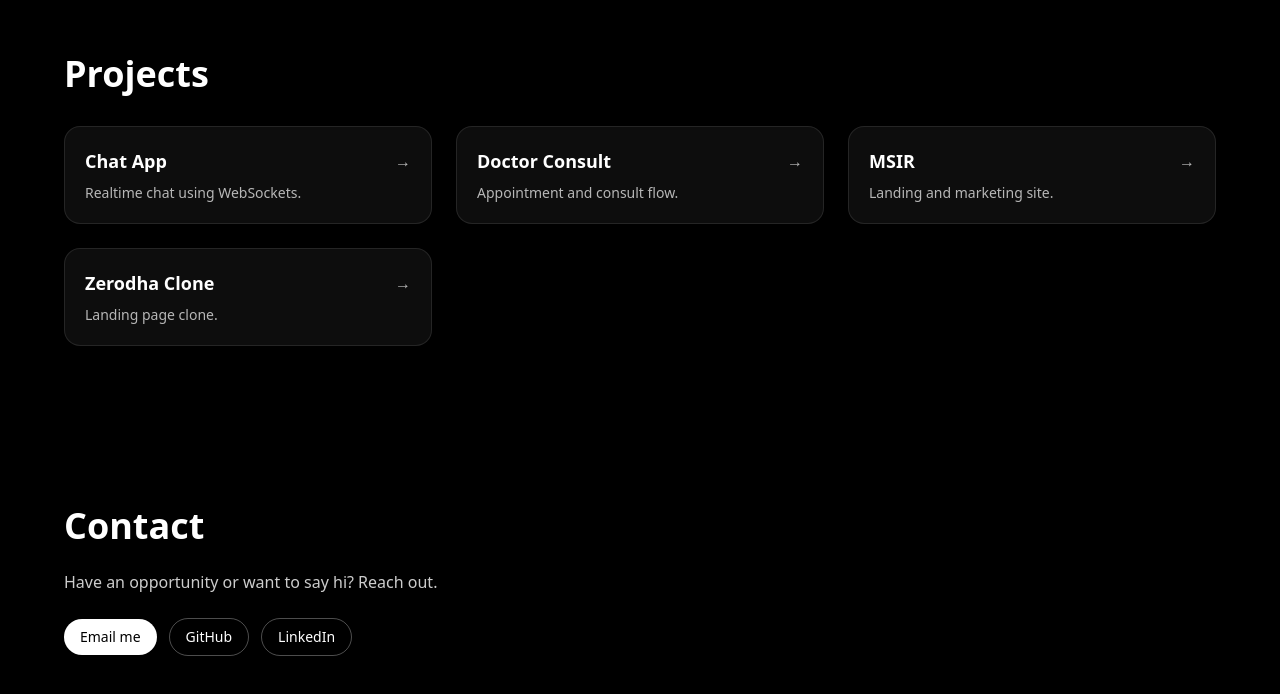
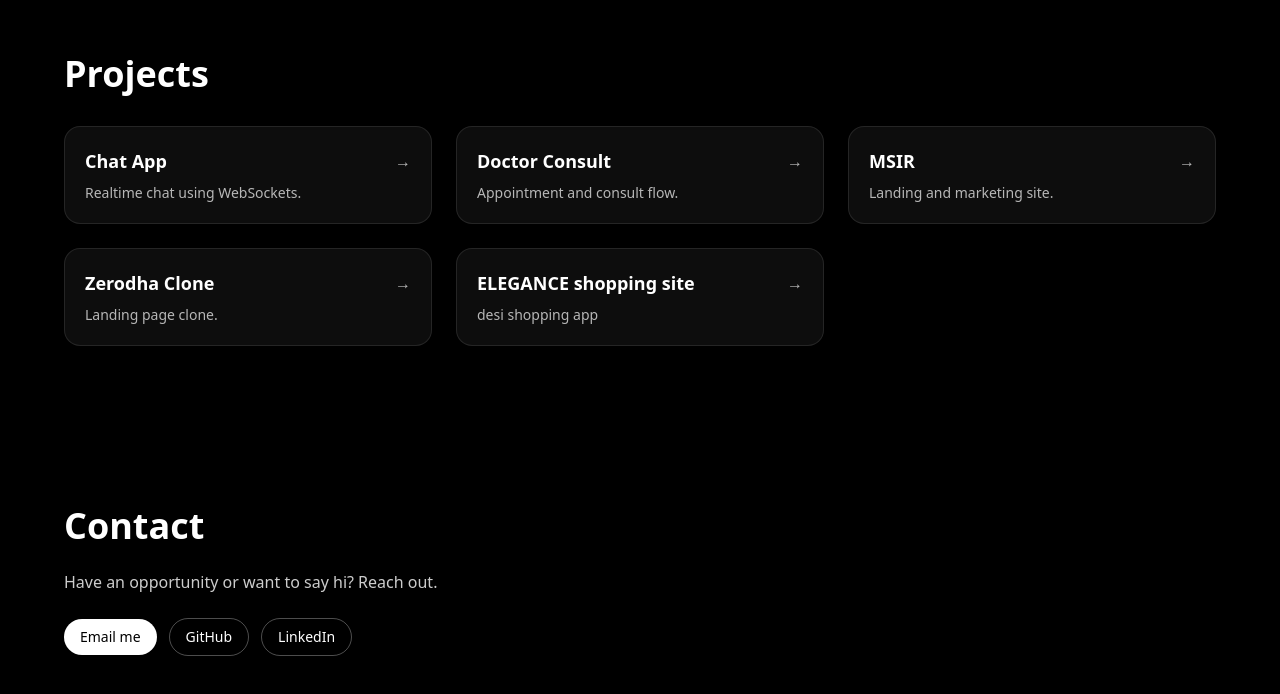
Before and after one commit to saichandra-1/portfilio, a Next.js app: page / in a window 1280 px wide. Shown: the part 1146-1840 px from the top of the page. Built offline with nearby package versions, Linux system fonts and the light colour scheme.

Commit message:
Update Projects.tsx
added new poject

```diff
--- a/app/components/Projects.tsx
+++ b/app/components/Projects.tsx
@@ -5,6 +5,7 @@ const projects = [
   { title: "Doctor Consult", href: "https://doctor-consultation-eight.vercel.app", desc: "Appointment and consult flow." },
   { title: "MSIR", href: "https://msir.vercel.app", desc: "Landing and marketing site." },
   { title: "Zerodha Clone", href: "https://saichandra-1.github.io/zerodha-landingpage/", desc: "Landing page clone." },
+  { title: "ELEGANCE shopping site",href :"https://elegance-langingpage.vercel.app/",desc:"desi shopping app"},
 ];
 
 export default function Projects() {
```
